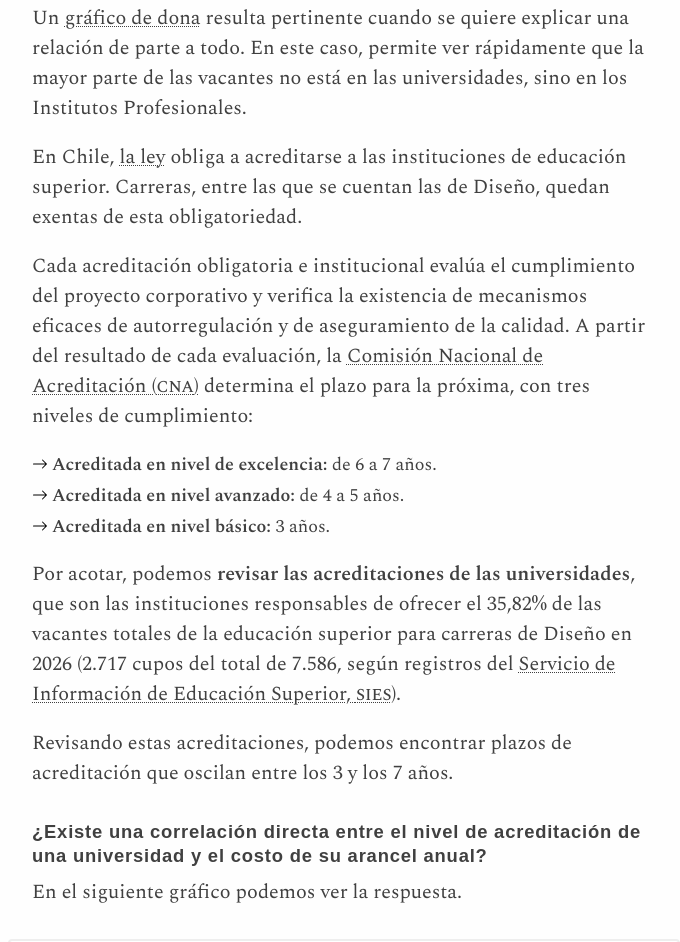
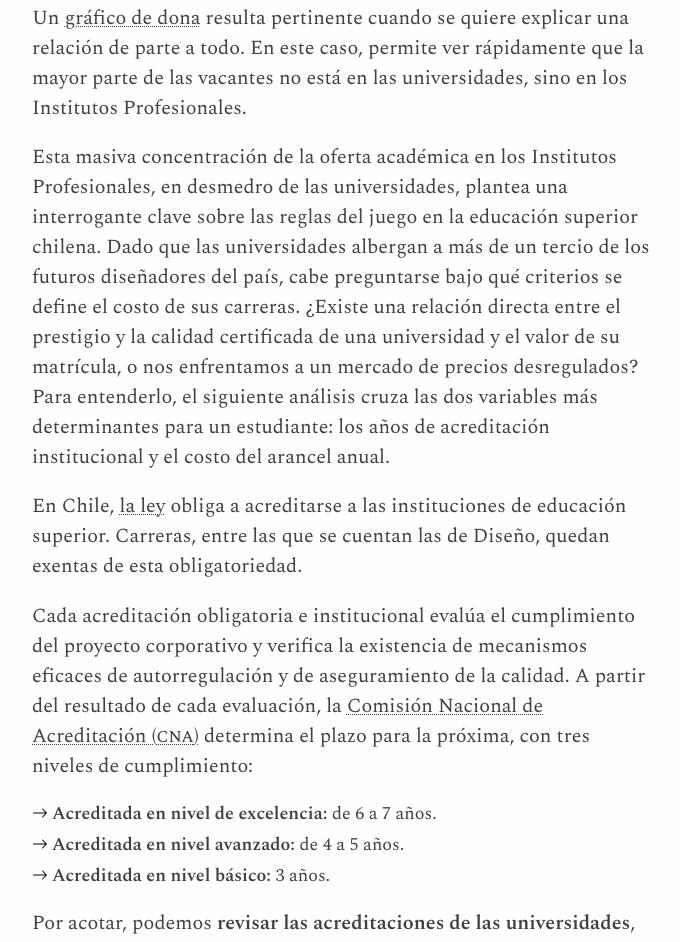
Before and after one commit to RomoSofia/Clase-12-Troncal, a plain HTML site: page index.html in a window 1280 px wide. Shown: the part 1615-2557 px from the top of the page, without its empty margins (296-976 px from the left). Drawn offline with nearby package versions, Linux system fonts and the light colour scheme; a web font is replaced by a local one.

Commit message:
Update index.html

```diff
--- a/index.html
+++ b/index.html
@@ -86,7 +86,12 @@
                 resulta pertinente cuando se quiere explicar una relación de parte a todo. En este caso, permite ver rápidamente
                 que la mayor parte de las vacantes no está en las universidades, sino en los Institutos Profesionales.</p>
 
-          <p>En Chile, <a href="https://bcn.cl/2ewsw" target="_blank">la ley</a> obliga a acreditarse a las instituciones
+    <p>Esta masiva concentración de la oferta académica en los Institutos Profesionales, en desmedro de las universidades, plantea una interrogante clave sobre las reglas del juego en la educación superior
+        chilena. Dado que las universidades albergan a más de un tercio de los futuros diseñadores del país, cabe preguntarse bajo qué criterios se define el costo de sus carreras.
+        ¿Existe una relación directa entre el prestigio y la calidad certificada de una universidad y el valor de su matrícula, o nos enfrentamos a un mercado de precios desregulados?
+        Para entenderlo, el siguiente análisis cruza las dos variables más determinantes para un estudiante: los años de acreditación institucional y el costo del arancel anual.</p>
+
+     <p>En Chile, <a href="https://bcn.cl/2ewsw" target="_blank">la ley</a> obliga a acreditarse a las instituciones
             de educación superior. Carreras, entre las que se cuentan las de Diseño, quedan exentas de esta
             obligatoriedad.</p>
 
```
